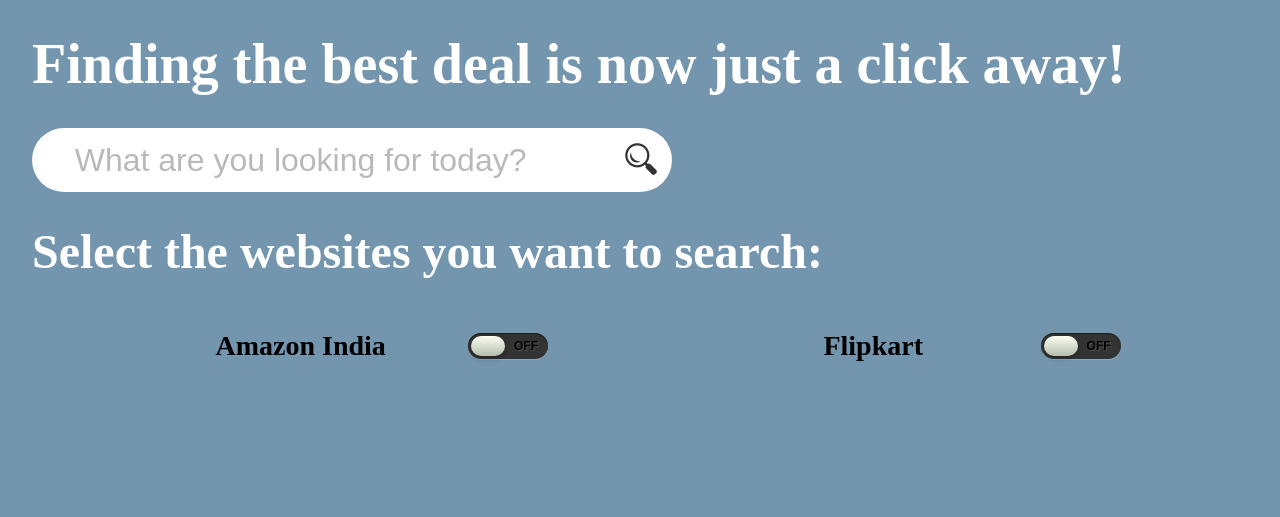
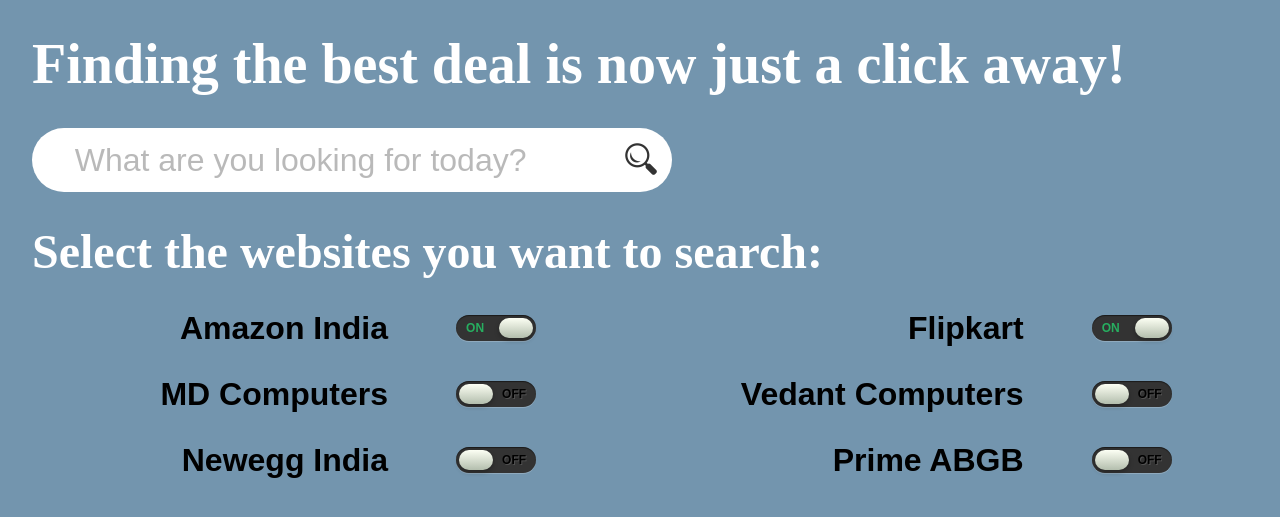
Before and after one commit to premnagdeo/Best-Deal-Finder, a Flask app: page / in a window 1280 px wide. Shown: the top 517 px of the page. Run offline with Flask 2, Linux system fonts and the light colour scheme; parts of the project's set-up code (start-up, migrations or seed data) failed here and were passed over.

Commit message:
Simple Frontend Complete

```diff
--- a/scraper.py
+++ b/scraper.py
@@ -519,8 +519,8 @@ class Scraper:
 
 
 t1 = time.time()
-scraper = Scraper('rtx 2060')
-scraper.search()
+# scraper = Scraper('rtx 2060')
+# scraper.search()
 # scraper = Scraper('gaming laptop')
 # scraper.search()
 # scraper = Scraper('makeup')
--- a/static/styles/styles.css
+++ b/static/styles/styles.css
@@ -14,8 +14,8 @@ body {
 	outline: none;
 	border-radius: 5rem;
 	box-shadow: 0 1rem 2rem rgba(black, 0.1);
-	transition: width 0.6s, height 0.6s;
-	transition-delay: .2s;
+	transition: width 0.45s, height 0.45s;
+	transition-delay: .15s;
 }
 
 .search_bar::placeholder {
@@ -128,7 +128,10 @@ body {
 
 .checkbox_label {
 	margin: auto;
-	display: inline;
-	margin-left: 50%;
-	font-size: 1.75rem;
+	//display: inline;
+	margin-right: 1rem;
+	font-size: 2rem;
+	font-family: sans-serif;
+	color: black;
+	font-weight: bold;
 }
--- a/templates/index.html
+++ b/templates/index.html
@@ -12,22 +12,52 @@
             <img src="{{ url_for('static', filename='img/search_button.png')}}" alt="Search Button" class="search_button">
         </div>
         <h2 id="select_websites"> Select the websites you want to search: </h2>
-        <br>
         <div class="selection_container">
             <label class="checkbox_label" for="amazon_checkbox"> Amazon India </label>
             <div title="amazon">
                 <div class="checkbox_div">
-                    <input type="checkbox" value="0" id="amazon_checkbox" name="amazon_checkbox" />
+                    <input type="checkbox" value="0" id="amazon_checkbox" name="amazon_checkbox" checked/>
                     <label for="amazon_checkbox"></label>
                 </div>
             </div>
             <label class="checkbox_label" for="flipkart_checkbox"> Flipkart </label>
             <div title="flipkart">
                 <div class="checkbox_div">
-                    <input type="checkbox" value="1" id="flipkart_checkbox" name="flipkart_checkbox" />
+                    <input type="checkbox" value="1" id="flipkart_checkbox" name="flipkart_checkbox" checked/>
                     <label for="flipkart_checkbox"></label>
                 </div>
             </div>
+
+            <label class="checkbox_label" for="mdcomputers_checkbox"> MD Computers </label>
+            <div title="mdcomputer">
+                <div class="checkbox_div">
+                    <input type="checkbox" value="2" id="mdcomputers_checkbox" name="mdcomputers_checkbox" />
+                    <label for="mdcomputers_checkbox"></label>
+                </div>
+            </div>
+            <label class="checkbox_label" for="vedantcomputers_checkbox"> Vedant Computers </label>
+            <div title="vedantcomputers">
+                <div class="checkbox_div">
+                    <input type="checkbox" value="3" id="vedantcomputers_checkbox" name="vedantcomputers_checkbox" />
+                    <label for="vedantcomputers_checkbox"></label>
+                </div>
+            </div>
+
+            <label class="checkbox_label" for="neweggindia_checkbox"> Newegg India </label>
+            <div title="neweggindia">
+                <div class="checkbox_div">
+                    <input type="checkbox" value="4" id="neweggindia_checkbox" name="neweggindia_checkbox" />
+                    <label for="neweggindia_checkbox"></label>
+                </div>
+            </div>
+            <label class="checkbox_label" for="primeabgb_checkbox"> Prime ABGB </label>
+            <div title="primeabgb">
+                <div class="checkbox_div">
+                    <input type="checkbox" value="5" id="primeabgb_checkbox" name="primeabgb_checkbox" />
+                    <label for="primeabgb_checkbox"></label>
+                </div>
+            </div>
+
         </div>
     </body>
 </html>
```
Also changed, not shown: 1 other file.
